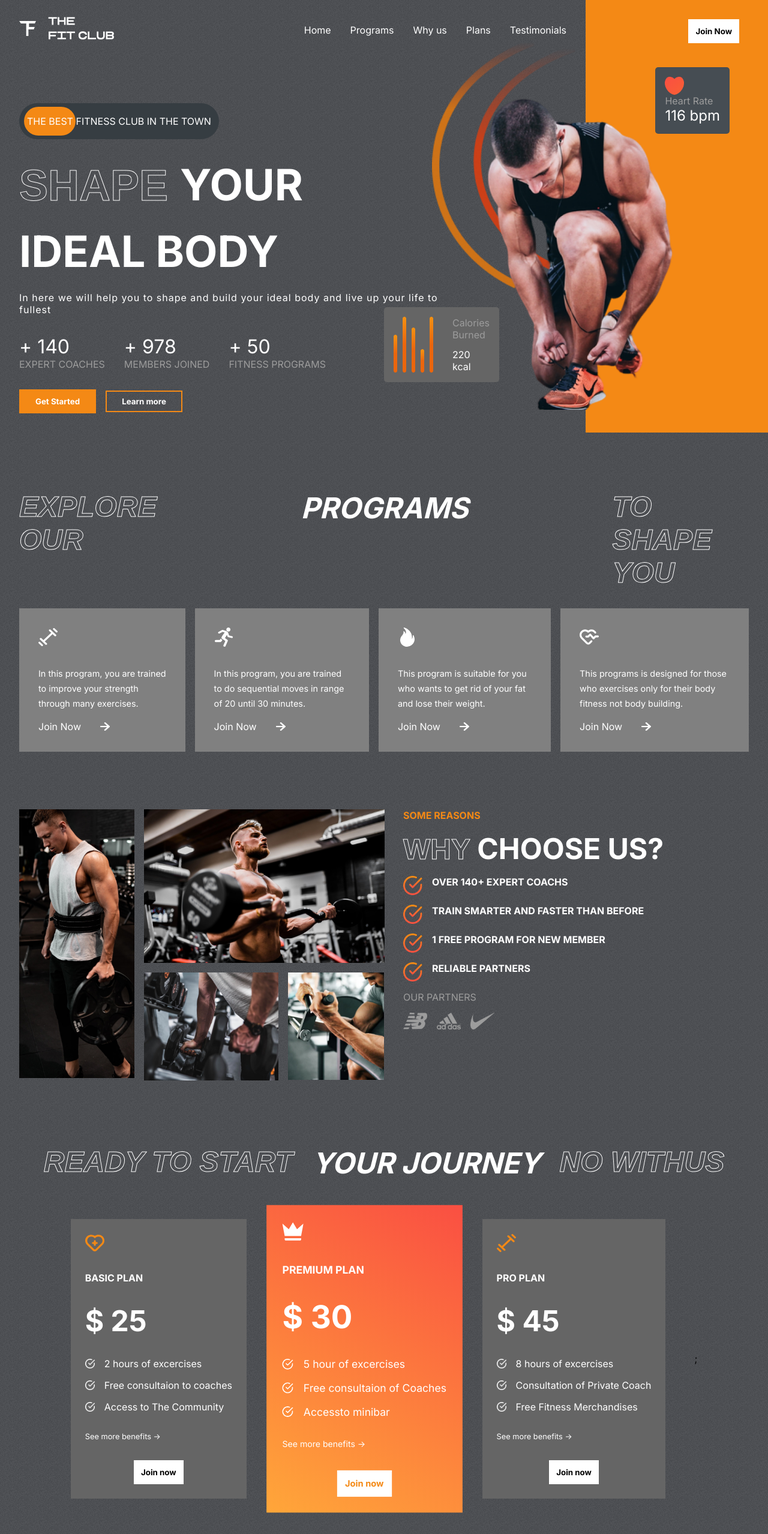
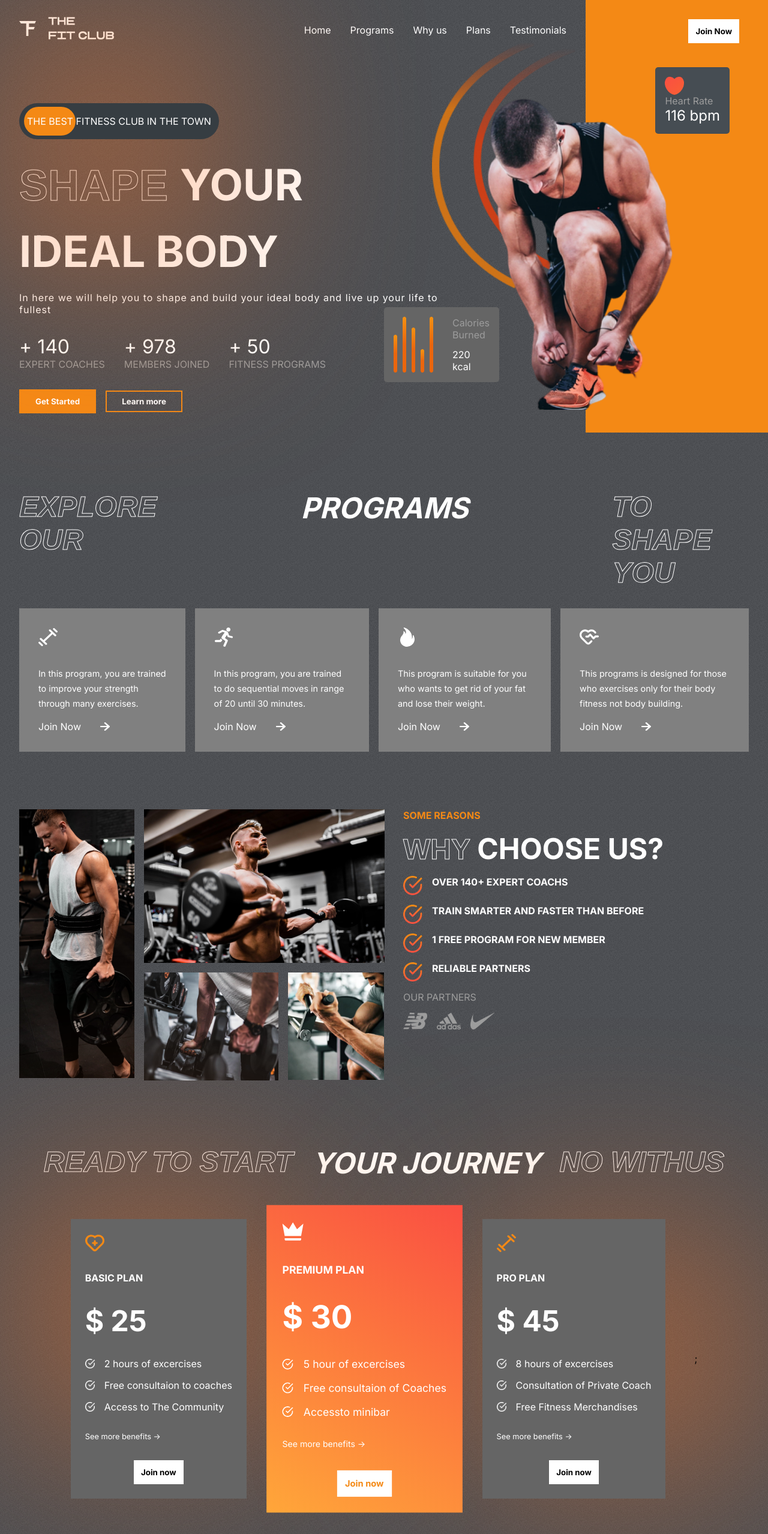
Before and after one commit to przemeklange/fit-gym-react, a React (Create React App) app: page / in a window 1280 px wide. Shown: the top 2557 px of the page at 60% size. Built offline with nearby package versions, Linux system fonts and the light colour scheme.

Commit message:
add blur on page

```diff
--- a/src/App.css
+++ b/src/App.css
@@ -45,3 +45,11 @@
 .btn:hover {
   cursor: pointer;
 }
+
+.blur {
+  background: rgba(253, 120, 43, 0.69);
+  position: absolute;
+  border-radius: 50%;
+  filter: blur(150px);
+  z-index: 0;
+}
--- a/src/components/Footer/Footer.css
+++ b/src/components/Footer/Footer.css
@@ -30,3 +30,21 @@
 .logo-f > img {
   width: 10rem;
 }
+
+.footer-blur-1 {
+  bottom: 0;
+  right: 15%;
+  width: 26rem;
+  height: 12rem;
+  filter: blur(200px);
+  background-color: red;
+}
+
+.footer-blur-2 {
+  bottom: 0;
+  left: 15%;
+  width: 26rem;
+  height: 12rem;
+  filter: blur(200px);
+  background-color: rgb(255, 115, 0);
+}
--- a/src/components/Footer/Footer.jsx
+++ b/src/components/Footer/Footer.jsx
@@ -19,6 +19,8 @@
           <img src={Logo} alt="" />
         </div>
       </div>
+      <div className="blur footer-blur-1"></div>
+      <div className="blur footer-blur-2"></div>
     </div>
   );
 };
--- a/src/components/HeroSection/Hero.css
+++ b/src/components/HeroSection/Hero.css
@@ -179,3 +179,9 @@
 .calories > div > :nth-child(2) {
   color: var(--white);
 }
+
+.hero-blur {
+  width: 22rem;
+  height: 30rem;
+  left: 0;
+}
--- a/src/components/HeroSection/Hero.jsx
+++ b/src/components/HeroSection/Hero.jsx
@@ -9,6 +9,7 @@
 const Hero = () => {
   return (
     <div className="hero">
+      <div className="blur hero-blur"></div>
       <div className="left-h">
         <Header />
         <div className="the-best-ad">
--- a/src/components/Plans/Plans.css
+++ b/src/components/Plans/Plans.css
@@ -12,6 +12,7 @@
   align-items: center;
   justify-content: center;
   gap: 3rem;
+  z-index: 1;
 }
 
 .plan {
@@ -71,3 +72,19 @@
 .plans > :nth-child(2) > button {
   color: var(--orange);
 }
+
+.plans-blur-1 {
+  width: 32rem;
+  height: 23rem;
+  top: 6rem;
+  left: 0rem;
+  z-index: 0;
+}
+
+.plans-blur-2 {
+  width: 32rem;
+  height: 23rem;
+  top: 10rem;
+  right: 0rem;
+  z-index: 0;
+}
--- a/src/components/Plans/Plans.jsx
+++ b/src/components/Plans/Plans.jsx
@@ -6,6 +6,8 @@
 const Plans = () => {
   return (
     <div className="plans-container">
+      <div className="blur plans-blur-1"></div>
+      <div className="blur plans-blur-2"></div>
       <div className="programs-header" style={{ gap: "2rem" }}>
         <span className="stroke-text">READY TO START</span>
         <span>YOUR JOURNEY</span>
```
